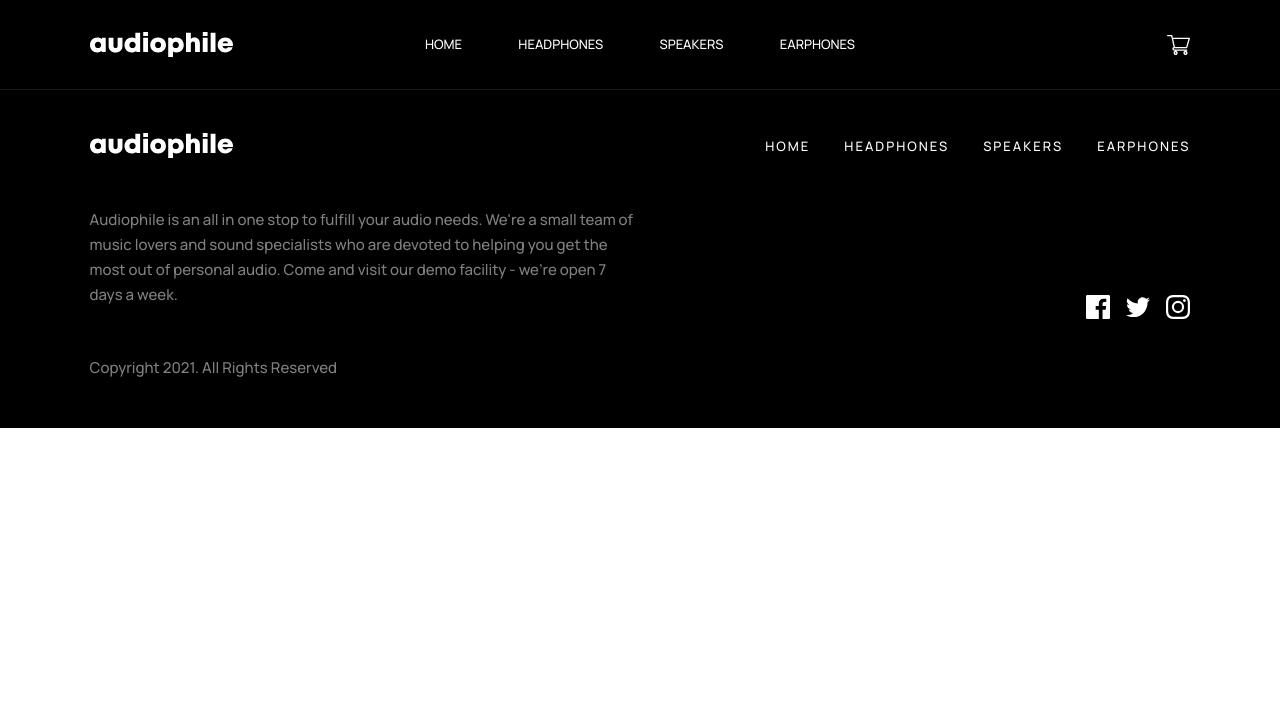
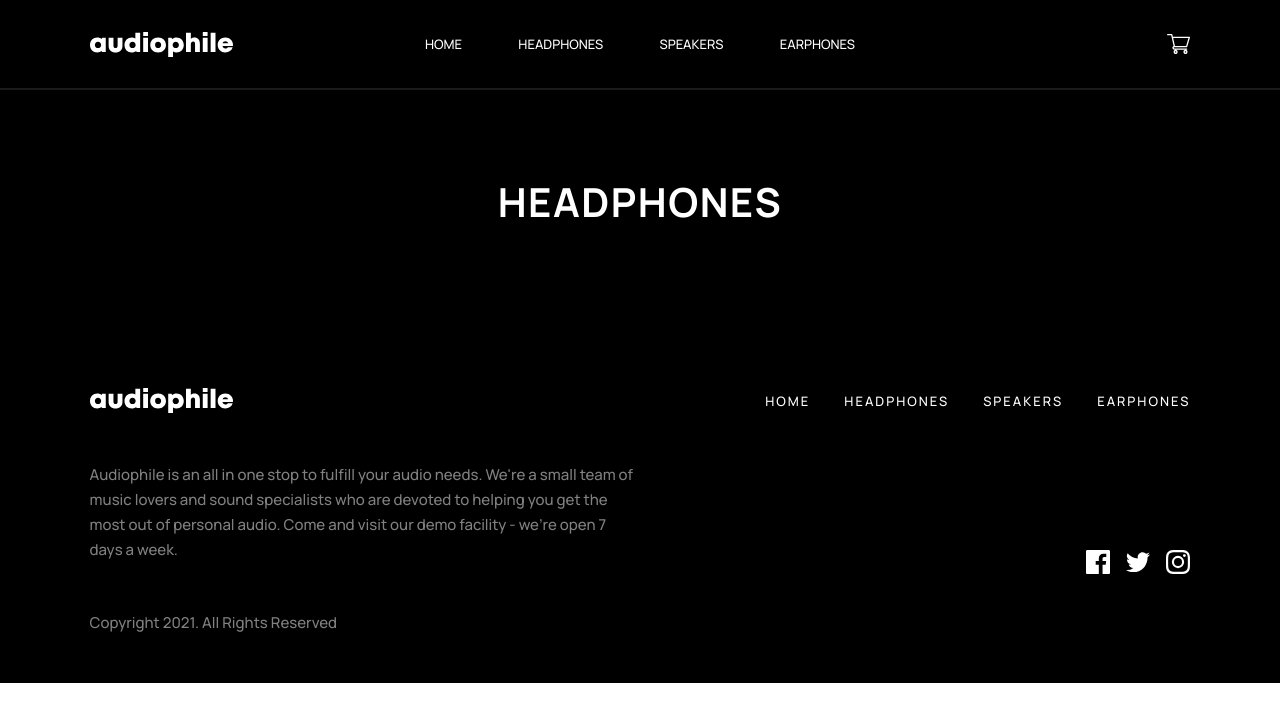
Before and after one commit to cjoak1028/audiophile-ecommerce-website, a React (Create React App) app: page /headphones in a window 1280 px wide. Shown: the top 722 px of the page. Built offline with nearby package versions, Linux system fonts and the light colour scheme.

Commit message:
created banner for speakers page and banner component styling

```diff
--- a/src/components/Footer.js
+++ b/src/components/Footer.js
@@ -24,10 +24,7 @@ const Footer = () => {
             </p>
             <div className={`flex flex-d-c flex-jc-c ${classes['flex-container-2']}`}>
                 <p className={classes['footer__copyright']}>Copyright 2021. All Rights Reserved</p>
-                <div className={`flex flex-ai-c ${classes['footer__social-media']}`}>
-                    {/* <img className={classes['footer__icon']} src={facebookIcon} alt='facebook icon' />
-                    <img className={classes['footer__icon']} src={twitterIcon} alt='twittericon' />
-                    <img className={classes['footer__icon']} src={instagramIcon} alt='instagram icon' /> */}
+                <div className={`flex flex-jc-c flex-ai-c ${classes['footer__social-media']}`}>
                     <div className={classes['footer__icon-wrapper']}></div>
                     <div className={classes['footer__icon-wrapper']}></div>
                     <div className={classes['footer__icon-wrapper']}></div>
--- a/src/components/Navbar.module.scss
+++ b/src/components/Navbar.module.scss
@@ -21,7 +21,7 @@
         width: 100%;
 
         height: 100%;
-        border-bottom: 1px solid rgba($c-white, 10.4%);
+        border-bottom: 2px solid rgba($c-white, 10.4%);
     }
 
     &__hamburger-btn {
--- a/src/pages/HeadphonesPage/HeadphonesPage.js
+++ b/src/pages/HeadphonesPage/HeadphonesPage.js
@@ -4,7 +4,11 @@ import classes from './HeadphonesPage.module.scss';
 
 const HeadphonesPage = () => {
     return (
-        <h1>HEADPHONES PAGE</h1>
+        <div className={`${classes['headphones-page']}`}>
+            <div className='flex flex-jc-c flex-ai-c banner banner--category'>
+                <h2>Headphones</h2>
+            </div>
+        </div>
     );
 }
 
--- a/src/pages/HeadphonesPage/HeadphonesPage.module.scss
+++ b/src/pages/HeadphonesPage/HeadphonesPage.module.scss
@@ -1,2 +1,6 @@
 @import '../../styles/abstracts/variables';
 @import '../../styles/abstracts/mixins';
+
+.headphones-page {
+    margin-top: 9rem; //height of navbar
+}
--- a/src/styles/base/_typography.scss
+++ b/src/styles/base/_typography.scss
@@ -39,9 +39,14 @@ h1 {
 }
 
 h2 {
-    font-size: 4rem;
-    line-height: 4.4rem;
-    letter-spacing: 1.5px;
+    font-size: 2.8rem;
+    letter-spacing: 2px;
+
+    @include respond-above('BP-2') {
+        font-size: 4rem;
+        line-height: 4.4rem;
+        letter-spacing: 1.5px;
+    }
 }
 
 h3 {
--- a/src/styles/components/_banner.scss
+++ b/src/styles/components/_banner.scss
@@ -1,5 +1,13 @@
 .banner {
+    background-color: $c-black;
+    color: white;
+    text-align: center;
+    width: 100%;
+
     &--home {}
 
-    &--category {}
+    &--category {
+        padding: min(7%, 10rem) 0;
+        max-height: 23rem;
+    }
 }
```
